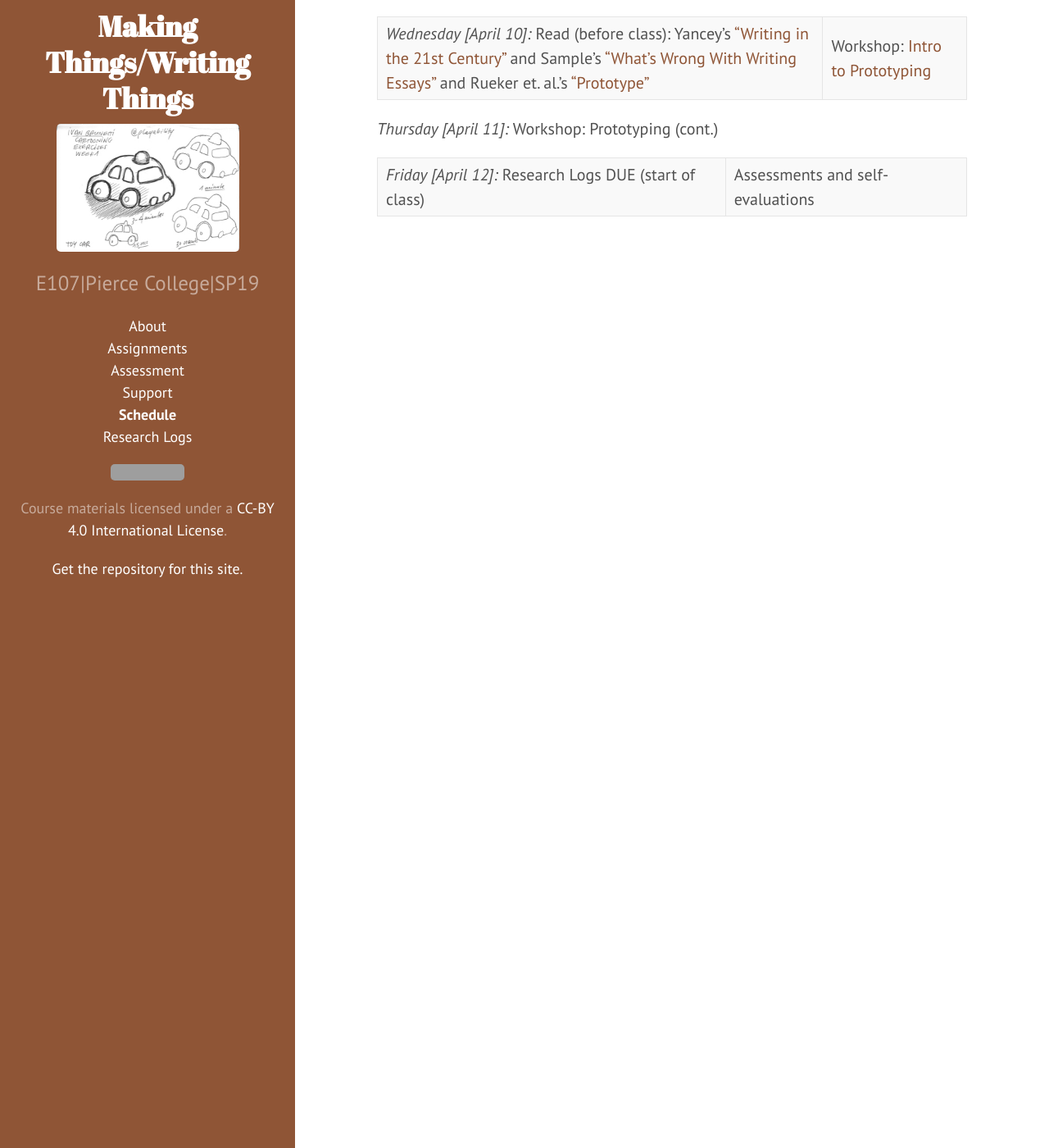
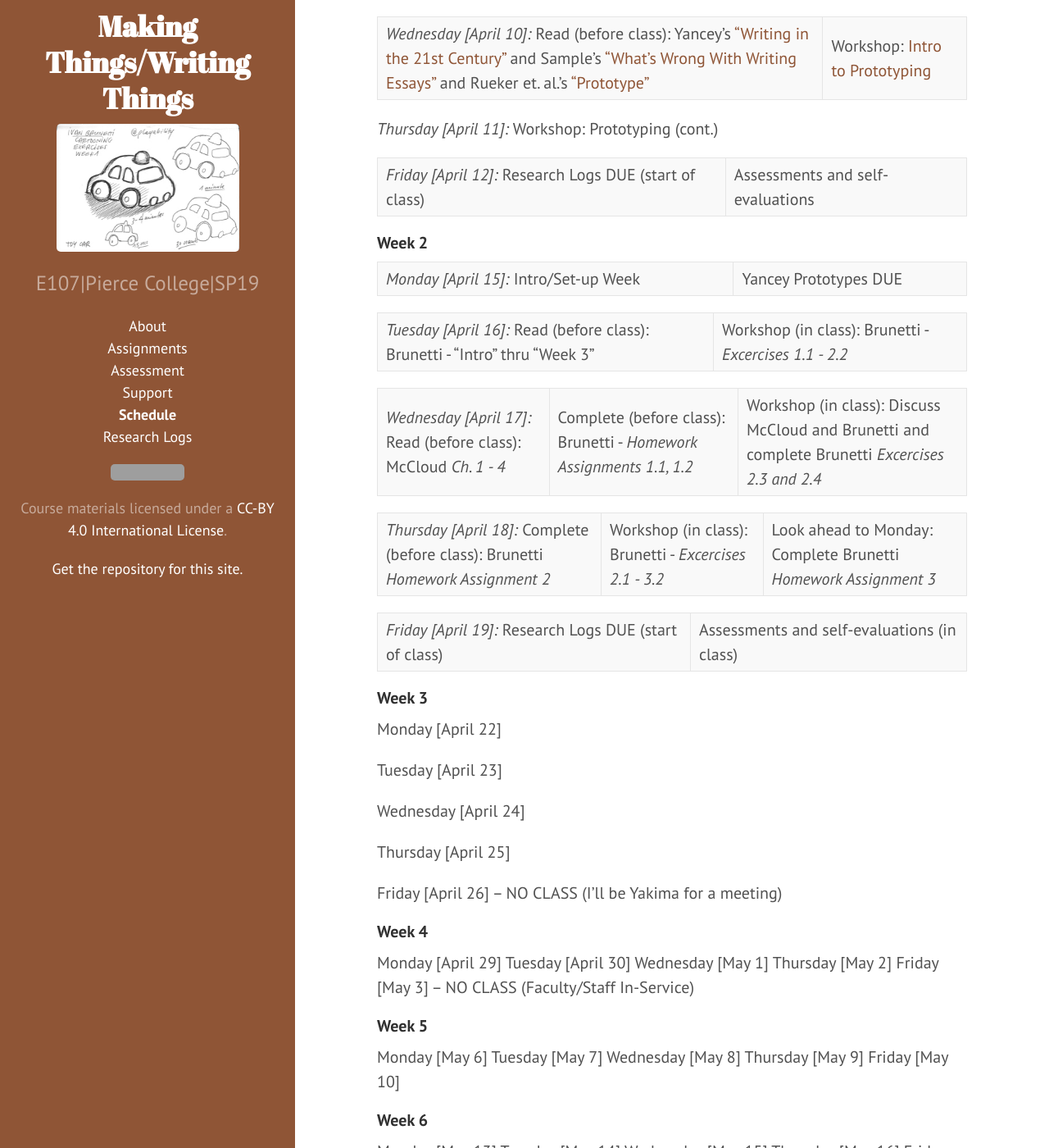
Before and after one commit to jloan/e107v2, a Jekyll site: the page built from 04schedule.md, in a window 1280 px wide and 1400 px high, scrolled down 270 px. Shown: the whole window at 82% size. Built offline with Jekyll 4.4.1, drawn with Linux system fonts in a browser that asks for light colours; some of the changed text lies outside the part shown; grey boxes are pictures that could not be loaded.

Commit message:
Update 04schedule.md

```diff
--- a/04schedule.md
+++ b/04schedule.md
@@ -16,3 +16,88 @@ permalink: /schedule/
 *Thursday [April 11]:* Workshop: Prototyping (cont.)
 
 *Friday [April 12]:* Research Logs DUE (start of class) | Assessments and self-evaluations
+
+#### Week 2
+
+*Monday [April 15]:* Intro/Set-up Week | Yancey Prototypes DUE
+
+*Tuesday [April 16]:* Read (before class): Brunetti  - "Intro" thru "Week 3"  | Workshop (in class): Brunetti - *Excercises 1.1 - 2.2*
+
+*Wednesday [April 17]:* Read (before class): McCloud *Ch. 1 - 4* | Complete (before class): Brunetti - *Homework Assignments 1.1, 1.2* | Workshop (in class): Discuss McCloud and Brunetti and complete Brunetti *Excercises 2.3 and 2.4*
+
+*Thursday [April 18]:* Complete (before class): Brunetti *Homework Assignment 2*  | Workshop (in class): Brunetti - *Excercises 2.1 - 3.2* | Look ahead to Monday: Complete Brunetti *Homework Assignment 3*
+
+*Friday [April 19]:* Research Logs DUE (start of class) | Assessments and self-evaluations (in class)
+
+#### Week 3
+
+Monday [April 22]
+
+Tuesday [April 23]
+
+Wednesday [April 24]
+
+Thursday [April 25]
+
+Friday [April 26] -- NO CLASS (I'll be Yakima for a meeting)
+
+#### Week 4
+
+Monday [April 29]
+Tuesday [April 30]
+Wednesday [May 1]
+Thursday [May 2]
+Friday [May 3] -- NO CLASS (Faculty/Staff In-Service)
+
+#### Week 5
+
+Monday [May 6]
+Tuesday [May 7]
+Wednesday [May 8]
+Thursday [May 9]
+Friday [May 10]
+
+#### Week 6
+
+Monday [May 13]
+Tuesday [May 14]
+Wednesday [May 15]
+Thursday [May 16]
+Friday [May 17]
+
+#### Week 7
+
+Monday [May 20]
+Tuesday [May 21]
+Wednesday [May 22]
+Thursday [May 23]
+Friday [May 24]
+
+#### Week 8
+
+Monday [May 27] -- NO CLASS (Memorial Day)
+Tuesday [May 28]
+Wednesday [May 29]
+Thursday [May 30]
+Friday [May 31]
+
+#### Week 9
+
+Monday [June 3]
+Tuesday [June 4]
+Wednesday [June 5]
+Thursday [June 6]
+Friday [June 7]
+
+#### Week 10
+
+Monday [June 10]
+Tuesday [June 11]
+Wednesday [June 12]
+Thursday [June 13]
+Friday [June 14]
+
+#### Week 11
+
+Monday [June 17]
+Tuesday [June 18]
```
